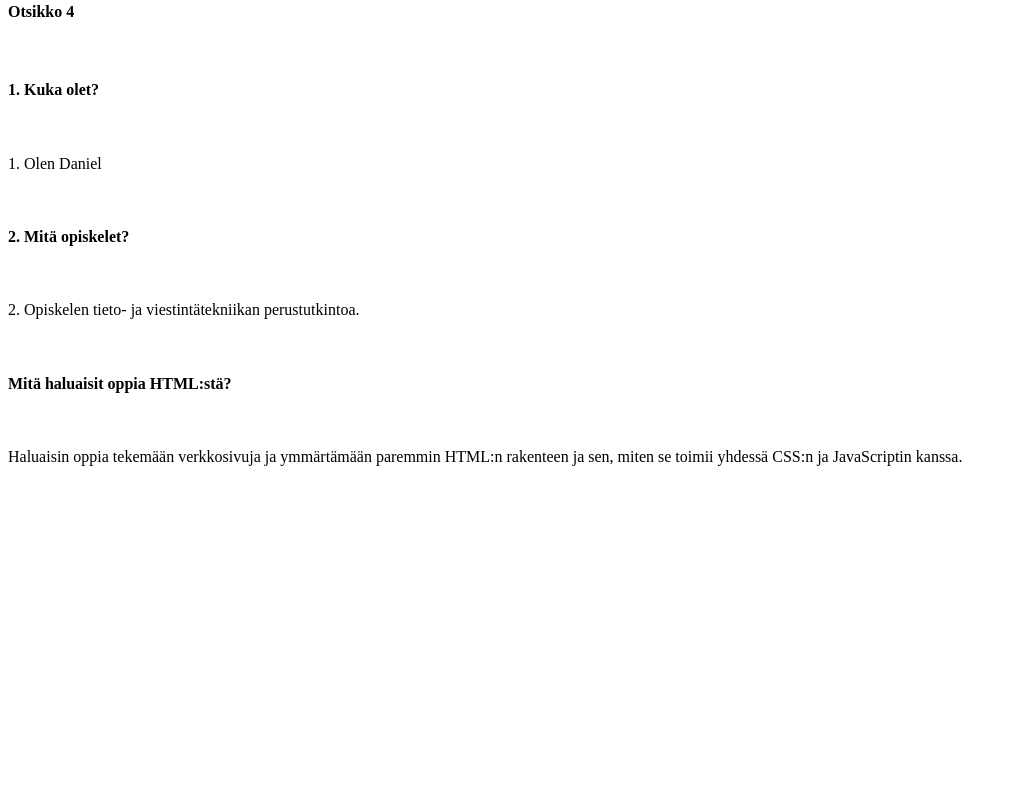
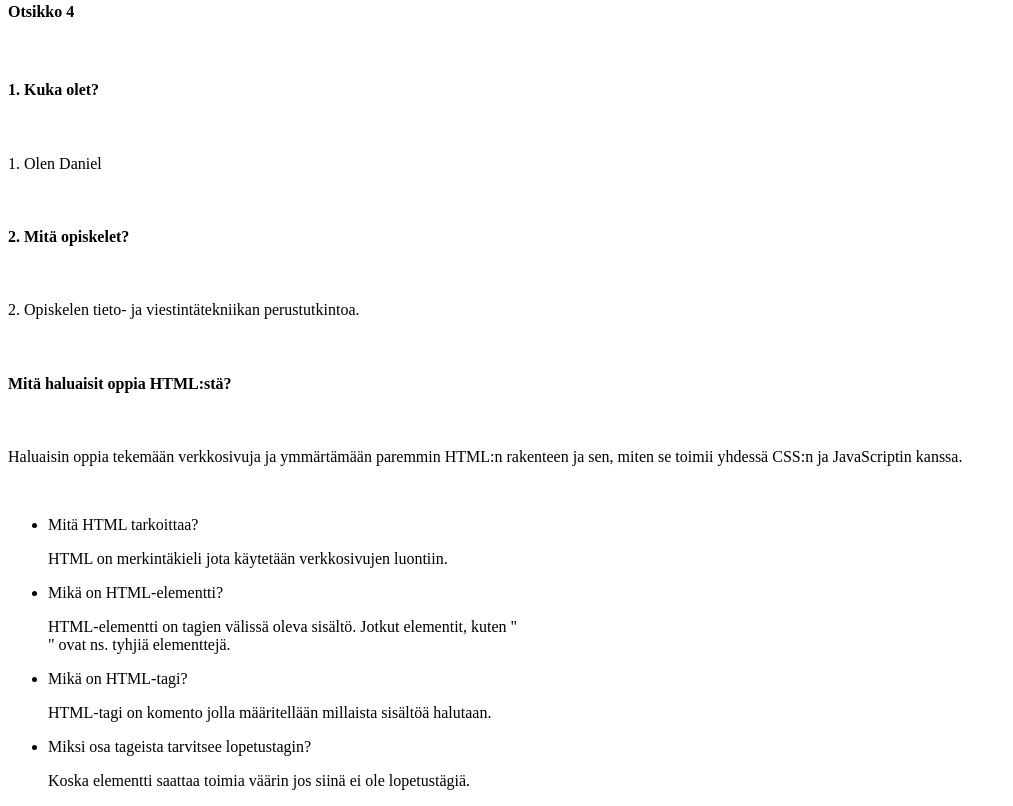
Before and after one commit to dm-salpaus/dm-salpaus.github.io, a plain HTML site: page index.html in a window 1280 px wide. Shown: the part 299-1105 px from the top of the page, without its empty margins (0-1013 px from the left). Before the commit the page ends 807 px from the top, so only its background shows below. Drawn offline with Linux system fonts and the light colour scheme.

Commit message:
listat ja kysymykset

```diff
--- a/index.html
+++ b/index.html
@@ -19,4 +19,15 @@
     <h4>Mitä haluaisit oppia HTML:stä?</h4><br>
     <p>Haluaisin oppia tekemään verkkosivuja ja ymmärtämään paremmin HTML:n rakenteen ja sen, miten se toimii yhdessä CSS:n ja JavaScriptin kanssa.</p><br>
 
+    <ul>
+        <li>Mitä HTML tarkoittaa?</li>
+        <p>HTML on merkintäkieli jota käytetään verkkosivujen luontiin.</p>
+        <li>Mikä on HTML-elementti?</li>
+        <p>HTML-elementti on tagien välissä oleva sisältö. Jotkut elementit, kuten "<br>" ovat ns. tyhjiä elementtejä.</p>
+        <li>Mikä on HTML-tagi?</li>
+        <p>HTML-tagi on komento jolla määritellään millaista sisältöä halutaan.</p>
+        <li>Miksi osa tageista tarvitsee lopetustagin?</li>
+        <p>Koska elementti saattaa toimia väärin jos siinä ei ole lopetustägiä.</p>
+    </ul>
+
 </html>
```
